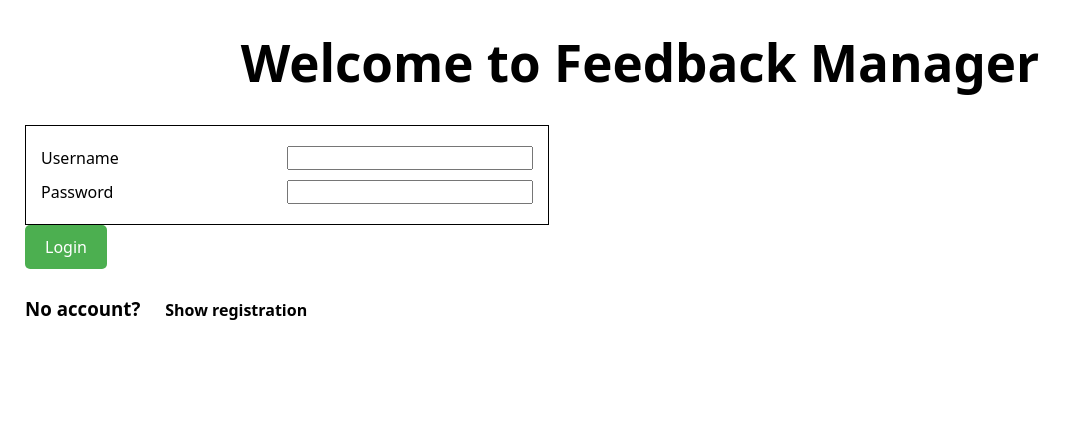
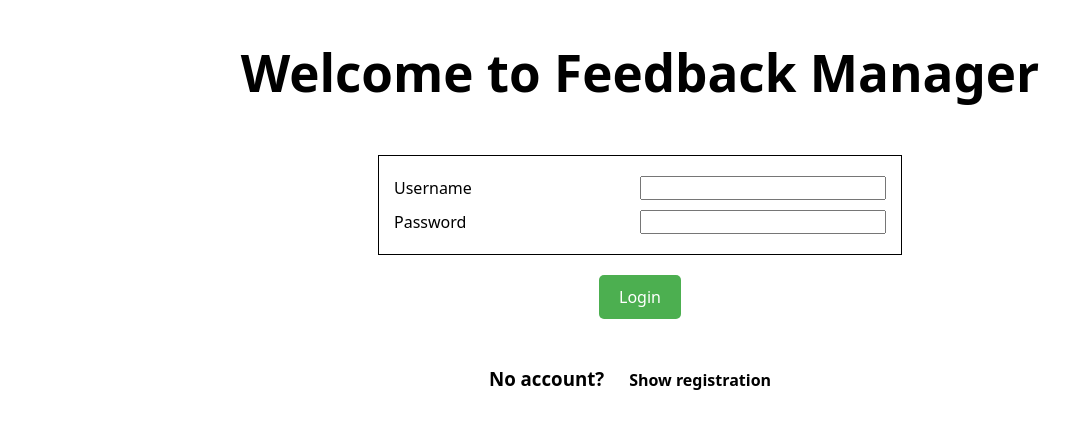
Before and after one commit to JamesBarnes48/FeedbackManagerClient, a Vue app: page /login in a window 1280 px wide. Shown: the top 428 px of the page, without its empty margins (0-1077 px from the left). Built offline with nearby package versions, Linux system fonts and the light colour scheme.

Commit message:
align login content to center

```diff
--- a/src/components/RegistrationComponent.vue
+++ b/src/components/RegistrationComponent.vue
@@ -40,7 +40,6 @@
 </script>
 
 <template>
-    <div>
     <div class="form-container">
         <h3>Register</h3>
         <div class="input-row">
@@ -65,11 +64,10 @@
         </div>
     </div>
     <span class="button submit-button" @click="register">Register</span>
-    </div>
 </template>
 
 <style scoped>
-    .form-container {
+    .form-container{
         width: 40%;
     }
 </style>
--- a/src/style.css
+++ b/src/style.css
@@ -72,3 +72,10 @@ h1 {
   grid-template-columns: 50% 50%;
   margin: 10px 0;
 }
+
+.center-content {
+  display: flex;
+  align-items: center;
+  flex-direction: column;
+  gap: 20px;
+}
--- a/src/views/LoginView.vue
+++ b/src/views/LoginView.vue
@@ -19,7 +19,7 @@
 </script>
 
 <template>
-    <div>
+    <div class="center-content">
         <h1 class="page-title">Welcome to Feedback Manager</h1>
         <LoginComponent
          @error="(message) => {$emit('error', message)}"
```
Lines whose indentation alone changed are shown as unchanged.
